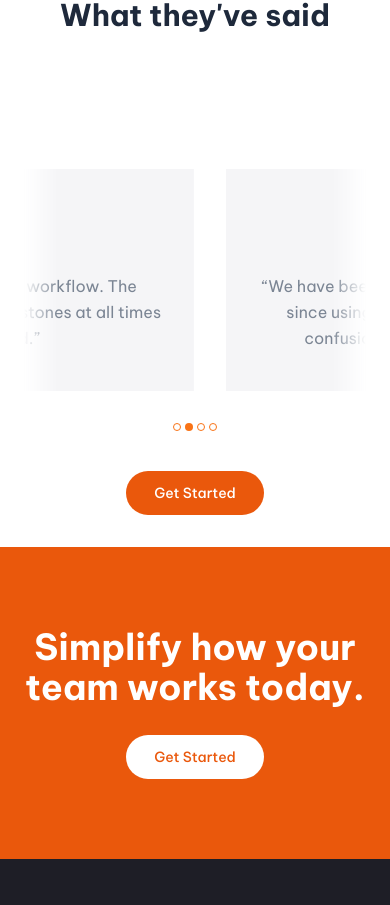
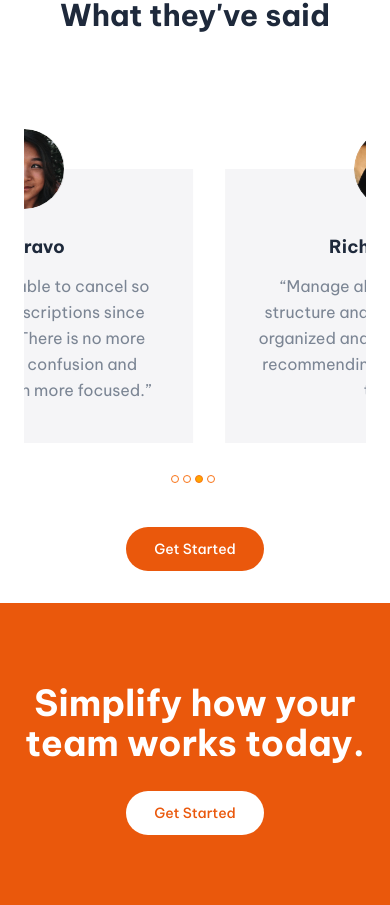
Before and after one commit to Humboorgir/manage-landing-page-solution, a React (Vite) app: page / in a window 390 px wide. Shown: the part 1833-2738 px from the top of the page. Built offline with nearby package versions, Linux system fonts and the light colour scheme.

Commit message:
feat(home): make slider responsive

```diff
--- a/src/components/slider.tsx
+++ b/src/components/slider.tsx
@@ -1,3 +1,5 @@
+import { useEffect, useRef, useState } from "react";
+
 const Slider = () => {
   const testimonials = [
     {
@@ -26,6 +28,41 @@ const Slider = () => {
     },
   ];
 
+  const [activeSlide, setActiveSlide] = useState(0);
+  const intervalRef = useRef<null | number>(null);
+  const slideContainer = useRef<HTMLDivElement>(null);
+
+  function calculateTranslateX(activeSlide: number) {
+    const base = 8;
+    const basePercentage = 25;
+
+    return `calc(-${basePercentage * activeSlide}% - ${base * activeSlide}px)`;
+  }
+
+  function slide() {
+    setActiveSlide((prev) => {
+      if (prev == testimonials.length - 1) return 0;
+      return prev + 1;
+    });
+  }
+
+  useEffect(() => {
+    if (!slideContainer.current) return;
+    slideContainer.current.style.transform = `translate(${calculateTranslateX(
+      activeSlide
+    )}, 0)`;
+  }, [activeSlide]);
+
+  useEffect(() => {
+    intervalRef.current = setInterval(() => {
+      slide();
+    }, 3000);
+
+    return () => {
+      if (intervalRef.current) clearInterval(intervalRef.current);
+    };
+  }, []);
+
   return (
     <div className="max-w-screen-xl mx-auto px-6 flex flex-col items-center mt-20">
       <h2 className="font-bold text-center text-slate-800 text-3xl md:text-4xl mb-24">
@@ -34,15 +71,18 @@ const Slider = () => {
 
       <div
         className="flex overflow-x-hidden items-center
-        [mask-image:linear-gradient(to_right,transparent,white_10%,white_90%,transparent)]
+        md:[mask-image:linear-gradient(to_right,transparent,white_10%,white_90%,transparent)]
         pt-[40px] bg-gradient-to-r max-w-screen-xl w-[1px] min-w-full"
       >
+        {/* Desktop version  */}
+
+        {/* return this twice */}
         {[0, 0].map(() => {
           return (
-            <div className="flex items-center space-x-8 shrink-0 animate-scroll first-of-type:pl-8">
+            <div className="hidden md:flex items-stretch space-x-8 shrink-0 animate-scroll first-of-type:pl-8">
               {testimonials.map((testimonial) => {
                 return (
-                  <div className="bg-gray-200/40 relative shrink-0 w-full max-w-[525px] text-center px-8 pb-10 pt-16 mb-8">
+                  <div className="bg-gray-200/40 relative shrink-0 max-w-[80vw] w-[525px] text-center px-8 pb-10 pt-16 mb-8">
                     <img
                       className="absolute bottom-[calc(100%-40px)] left-1/2 -translate-x-1/2 w-[80px] h-[80px] rounded-full"
                       src={testimonial.avatar}
@@ -61,13 +101,64 @@ const Slider = () => {
             </div>
           );
         })}
+
+        {/* mobile version  */}
+        <div
+          className="flex items-stretch space-x-8 first-of-type:ml-0 last-of-type:mr-0 shrink-0 mb-8 transition-all duration-300"
+          ref={slideContainer}
+        >
+          {testimonials.map((testimonial) => {
+            return (
+              <div className="bg-gray-200/40 relative shrink-0 max-w-[calc(95vw-32px)] w-[800px] text-center px-8 pb-10 pt-16">
+                <img
+                  className="absolute bottom-[calc(100%-40px)] left-1/2 -translate-x-1/2 w-[80px] h-[80px] rounded-full"
+                  src={testimonial.avatar}
+                  alt="user avatar"
+                />
+
+                <h3 className="text-slate-800 text-lg font-bold mb-3 md:mb-5">
+                  {testimonial.name}
+                </h3>
+                <p className="text-slate-600/70 leading-relaxed">
+                  “{testimonial.message}”
+                </p>
+              </div>
+            );
+          })}
+        </div>
       </div>
 
       <div className="flex items-center justify-center mb-10 md:invisible">
-        <div className="mr-1 h-2 w-2 rounded-full border border-orange-500" />
-        <div className="mr-1 h-2 w-2 rounded-full bg-orange-500" />
-        <div className="mr-1 h-2 w-2 rounded-full border border-orange-500" />
-        <div className="h-2 w-2 rounded-full border border-orange-500" />
+        {testimonials.map((testimonial, i) => {
+          return (
+            <div
+              aria-label="select slide"
+              role="button"
+              onClick={() => {
+                setActiveSlide(i);
+                if (intervalRef.current) {
+                  clearInterval(intervalRef.current);
+                  // pause interval (slide show) for 3s when user interacts
+                  setTimeout(() => {
+                    intervalRef.current = setInterval(() => {
+                      slide();
+                    }, 3000);
+                  }, 3000);
+                }
+              }}
+              className="last-of-type:mr-0 h-3 w-3"
+            >
+              <div
+                className="h-2 w-2 border border-orange-500 rounded-full"
+                style={{
+                  backgroundColor: `${
+                    activeSlide == i ? "orange" : "transparent"
+                  }`,
+                }}
+              />
+            </div>
+          );
+        })}
       </div>
 
       <button className="mb-8 md:mb-40 font-medium text-sm py-3 px-7 text-white rounded-full bg-orange-600">
--- a/tailwind.config.js
+++ b/tailwind.config.js
@@ -4,7 +4,7 @@ export default {
   theme: {
     extend: {
       animation: {
-        scroll: "scroll 35s forwards linear infinite",
+        scroll: "scroll 40s forwards linear infinite",
       },
       keyframes: {
         scroll: {
```
